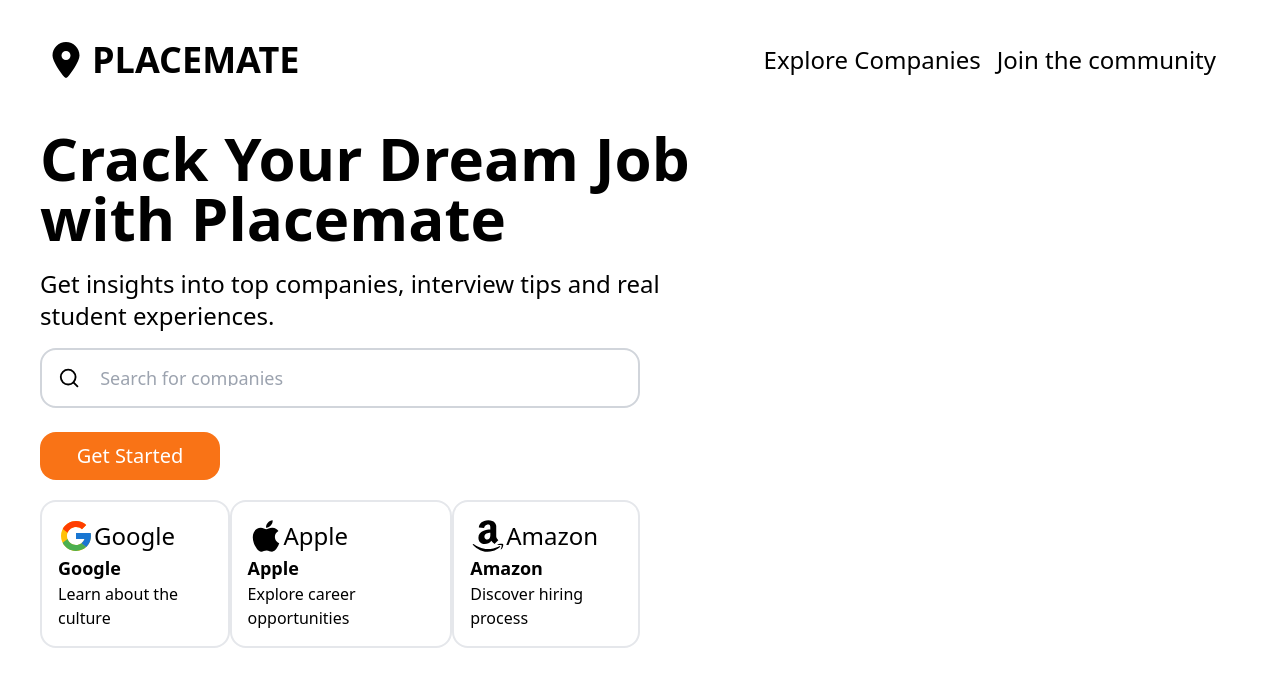
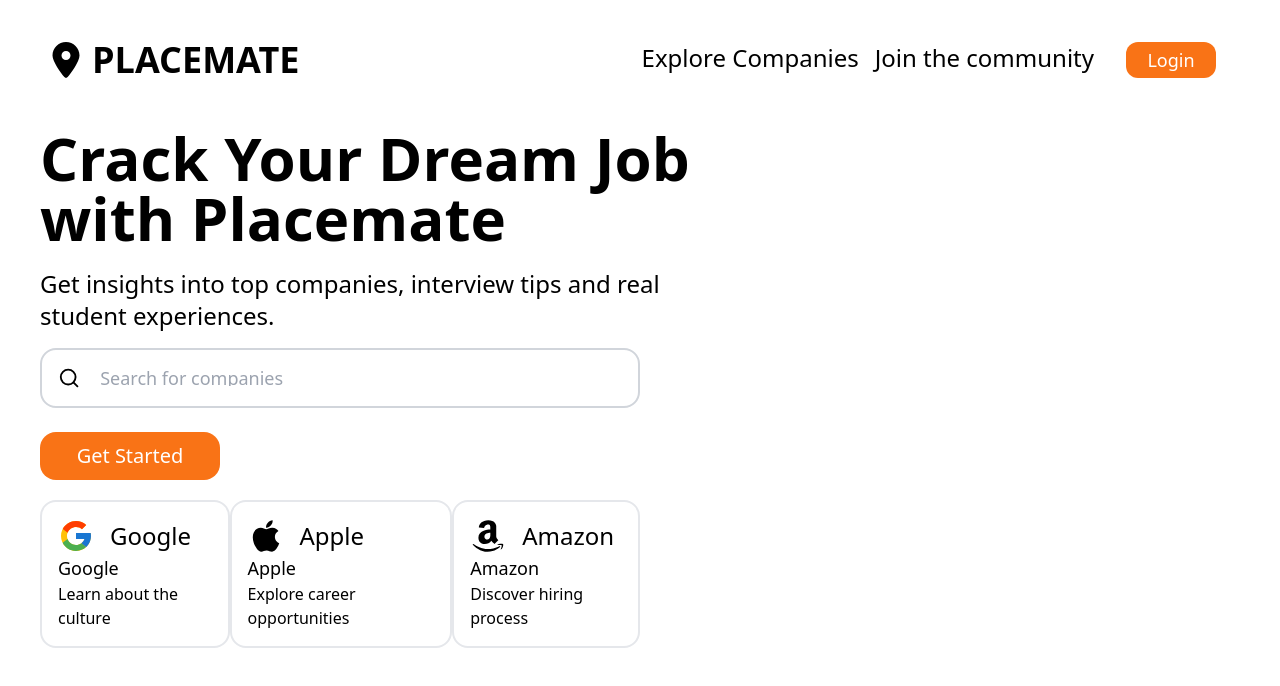
Before and after one commit to RonithJSalian18/placemate-frontend, a Next.js app: page / in a window 1280 px wide. Shown: the top 686 px of the page. Built offline with nearby package versions, Linux system fonts and the light colour scheme.

Commit message:
homepage

```diff
--- a/components/Landing.tsx
+++ b/components/Landing.tsx
@@ -19,6 +19,9 @@
         <div className="flex gap-4 px-4 py-2 hover:cursor-pointer">
           <p className="text-2xl">Explore Companies</p>
           <p className="text-2xl">Join the community</p>
+          <button className="bg-orange-500 text-lg text-white rounded-xl p-1 w-[90px] ml-4  hover:bg-orange-600">
+            Login
+          </button>
         </div>
       </div>
 
--- a/conts/CompanyCard.tsx
+++ b/conts/CompanyCard.tsx
@@ -18,7 +18,7 @@
   return (
     <div className="mt-5">
       <div className="p-4 w-full md:w-[25%] text-left shadow hover:shadow-md transition my-4 border-2 rounded-2xl">
-        <div className="flex items-center space-x-3">
+        <div className="flex items-center gap-4">
           {Icon && <Icon className="text-4xl" />}
           {img && (
             <Image
@@ -35,7 +35,7 @@
         </div>
 
         <div className="mt-4">
-          <h3 className="text-lg text-gray-900 font-bold">{companyName}</h3>
+          <h3 className="text-lg text-gray-900 font-semibold">{companyName}</h3>
           <p className="text-base text-gray-600">{description}</p>
         </div>
       </div>
```
